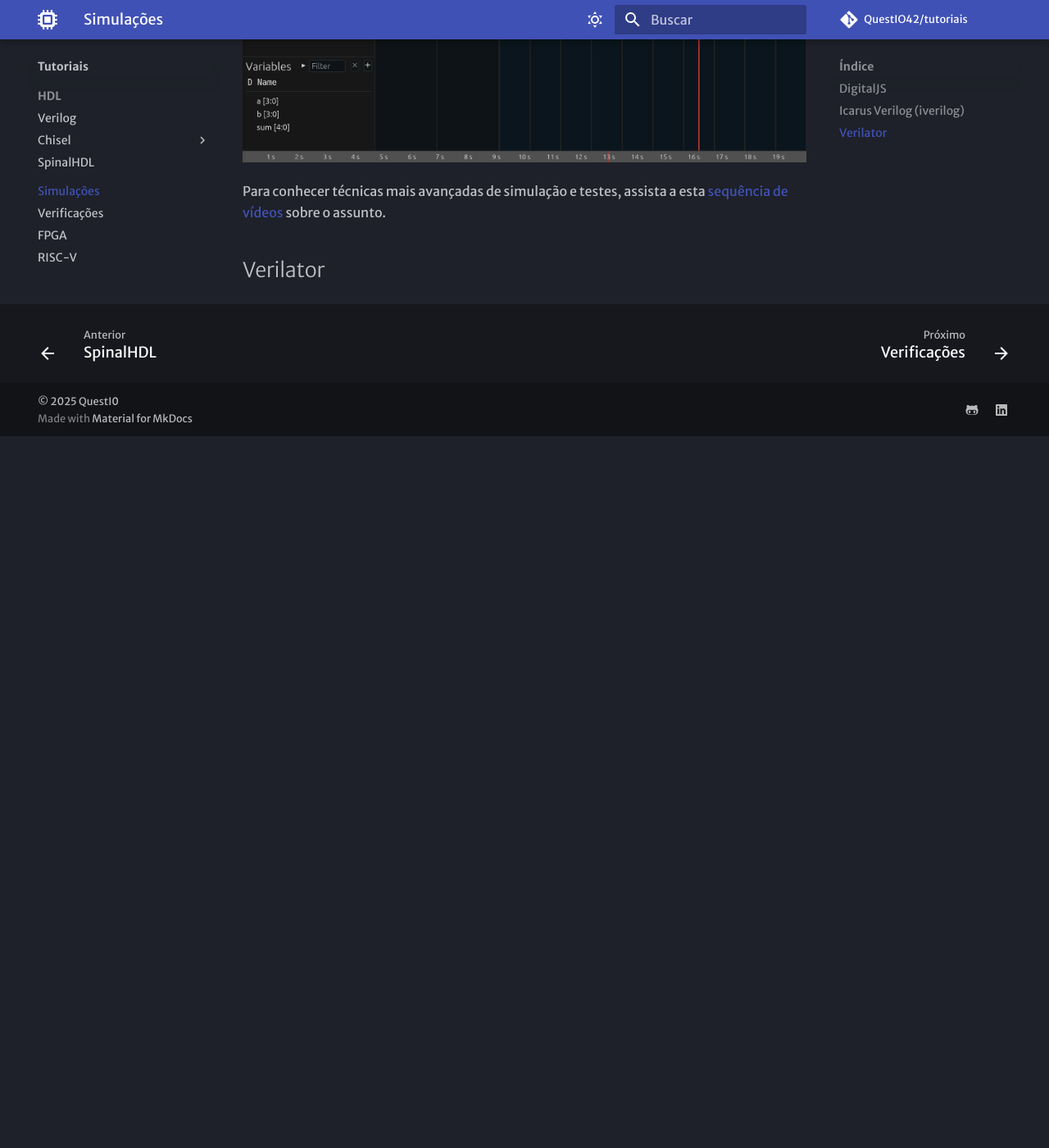
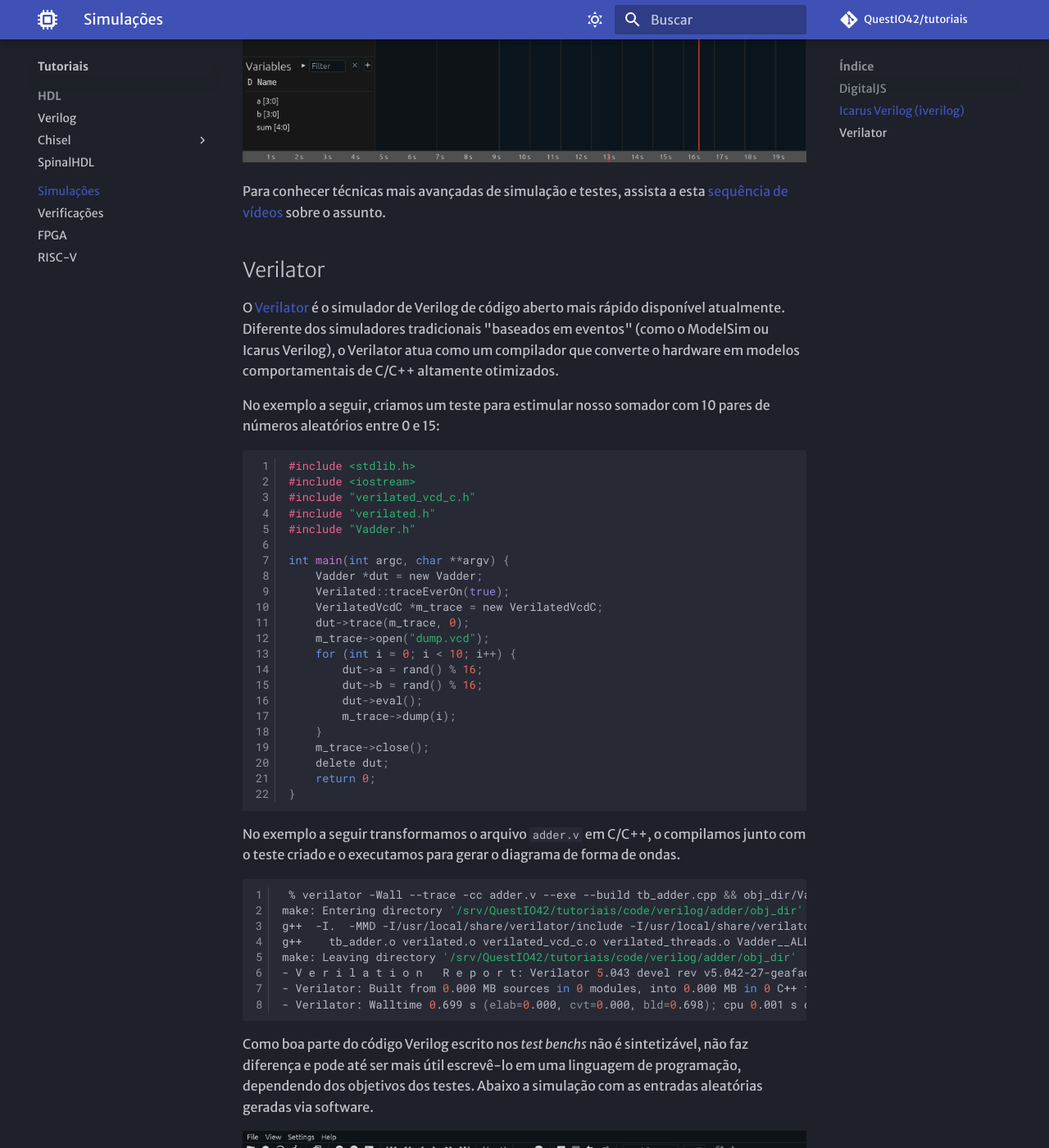
Before and after one commit to QuestIO42/tutoriais, an MkDocs documentation site: the page built from docs/Sim.md, in a window 1280 px wide and 1400 px high, scrolled down 2579 px. Shown: the whole window at 82% size. Built offline with MkDocs 1.6.1 and Material for MkDocs 9.7.7, drawn with Linux system fonts in a browser that asks for light colours; comment, search, counter and statistics services are not loaded; before the commit the page ends 3111 px from its top, so only the background shows below that.

Commit message:
feat: verilator example

````diff
--- a/docs/Sim.md
+++ b/docs/Sim.md
@@ -88,3 +88,49 @@ Embora a saída na console possa ser útil em alguns casos, podemos gerar també
 Para conhecer técnicas mais avançadas de simulação e testes, assista a esta [sequência de vídeos](https://www.youtube.com/playlist?list=PLhaFCmjMNuYZCoXbLDGi4-gqSBaKaEMsV) sobre o assunto.
 
 ## Verilator
+
+O [Verilator](https://www.veripool.org/verilator/) é o simulador de Verilog de código aberto mais rápido disponível atualmente. Diferente dos simuladores tradicionais "baseados em eventos" (como o ModelSim ou Icarus Verilog), o Verilator atua como um compilador que converte o hardware em modelos comportamentais de C/C++ altamente otimizados.
+
+No exemplo a seguir, criamos um teste para estimular nosso somador com 10 pares de números aleatórios entre 0 e 15:
+
+```c
+#include <stdlib.h>
+#include <iostream>
+#include "verilated_vcd_c.h"
+#include "verilated.h"
+#include "Vadder.h"
+
+int main(int argc, char **argv) {
+    Vadder *dut = new Vadder;
+    Verilated::traceEverOn(true);
+    VerilatedVcdC *m_trace = new VerilatedVcdC;
+    dut->trace(m_trace, 0);
+    m_trace->open("dump.vcd");
+    for (int i = 0; i < 10; i++) {
+        dut->a = rand() % 16;
+        dut->b = rand() % 16;
+        dut->eval();
+        m_trace->dump(i);
+    }
+    m_trace->close();
+    delete dut;
+    return 0;
+}
+```
+
+No exemplo a seguir transformamos o arquivo `adder.v` em C/C++, o compilamos junto com o teste criado e o executamos para gerar o diagrama de forma de ondas.
+
+```zsh
+ % verilator -Wall --trace -cc adder.v --exe --build tb_adder.cpp && obj_dir/Vadder
+make: Entering directory '/srv/QuestIO42/tutoriais/code/verilog/adder/obj_dir'
+g++  -I.  -MMD -I/usr/local/share/verilator/include -I/usr/local/share/verilator/include/vltstd -DVERILATOR=1 -DVM_COVERAGE=0 -DVM_SC=0 -DVM_TIMING=0 -DVM_TRACE=1 -DVM_TRACE_FST=0 -DVM_TRACE_VCD=1 -DVM_TRACE_SAIF=0 -faligned-new -fcf-protection=none -Wno-bool-operation -Wno-int-in-bool-context -Wno-shadow -Wno-sign-compare -Wno-subobject-linkage -Wno-tautological-compare -Wno-uninitialized -Wno-unused-but-set-parameter -Wno-unused-but-set-variable -Wno-unused-parameter -Wno-unused-variable      -Os  -c -o tb_adder.o ../tb_adder.cpp
+g++    tb_adder.o verilated.o verilated_vcd_c.o verilated_threads.o Vadder__ALL.a    -pthread -lpthread -latomic   -o Vadder
+make: Leaving directory '/srv/QuestIO42/tutoriais/code/verilog/adder/obj_dir'
+- V e r i l a t i o n   R e p o r t: Verilator 5.043 devel rev v5.042-27-geafad9742
+- Verilator: Built from 0.000 MB sources in 0 modules, into 0.000 MB in 0 C++ files needing 0.000 MB
+- Verilator: Walltime 0.699 s (elab=0.000, cvt=0.000, bld=0.698); cpu 0.001 s on 1 threads; alloced 19.203 MB
+```
+
+Como boa parte do código Verilog escrito nos _test benchs_ não é sintetizável, não faz diferença e pode até ser mais útil escrevê-lo em uma linguagem de programação, dependendo dos objetivos dos testes. Abaixo a simulação com as entradas aleatórias geradas via software.
+
+![surfer_rand.png](img/surfer_rand.png)
````
Also changed, not shown: docs/img/surfer_rand.png (added), 1 other file.
